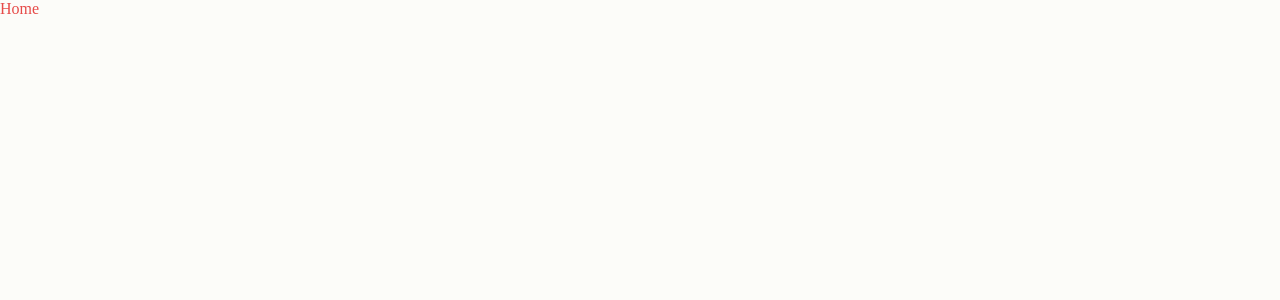
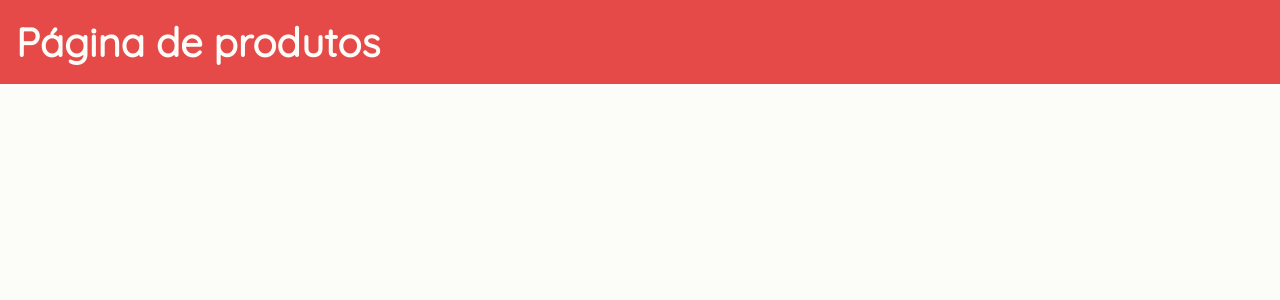
Before and after one commit to LessaApolinario/docs-docker, a React (Vite) app: page /home in a window 1280 px wide. Shown: the top 300 px of the page. Built offline with nearby package versions, Linux system fonts and the light colour scheme.

Commit message:
Add header component and fonts

```diff
--- /dev/null
+++ b/src/ui/frontend/components/Header/index.tsx
@@ -0,0 +1,17 @@
+import styles from './styles.module.scss';
+
+interface Props {
+  text: string;
+}
+
+function Header({ text }: Props) {
+  return (
+    <header className={styles.container}>
+      <hgroup>
+        <h1>{text}</h1>
+      </hgroup>
+    </header>
+  );
+}
+
+export { Header };
--- /dev/null
+++ b/src/ui/frontend/components/Header/styles.module.scss
@@ -0,0 +1,20 @@
+@import '../../styles/variables/colors/index.scss';
+
+.container {
+  display: flex;
+  align-items: center;
+  justify-content: flex-start;
+
+  color: $secondary;
+  background-color: $primary;
+
+  height: 5.25rem;
+  padding: 0.5rem 1rem;
+
+  hgroup {
+    h1 {
+      font-size: 2.5rem;
+      text-align: left;
+    }
+  }
+}
--- a/src/ui/frontend/pages/HomePage/index.tsx
+++ b/src/ui/frontend/pages/HomePage/index.tsx
@@ -1,6 +1,7 @@
 import { useEffect } from 'react';
 import styles from './styles.module.scss';
 import { useNavigate } from 'react-router-dom';
+import { Header } from '../../components/Header';
 
 function HomePage() {
   const navigate = useNavigate();
@@ -9,7 +10,11 @@ function HomePage() {
     navigate('/home');
   }, [navigate]);
 
-  return <div className={styles.container}>Home</div>;
+  return (
+    <div className={styles.container}>
+      <Header text="Página de produtos" />
+    </div>
+  );
 }
 
 export { HomePage };
--- a/src/ui/frontend/styles/globlals.scss
+++ b/src/ui/frontend/styles/globlals.scss
@@ -1,9 +1,15 @@
 @import './variables/colors/index.scss';
+
+@font-face {
+  src: url(../../../assets/fonts/Quicksand-Regular.ttf);
+  font-family: 'elements';
+}
 
 * {
   padding: 0;
   margin: 0;
   box-sizing: border-box;
+  font-family: 'elements', sans-serif;
 }
 
 html,
```
Also changed, not shown: src/assets/fonts/Quicksand-Regular.ttf (added).
